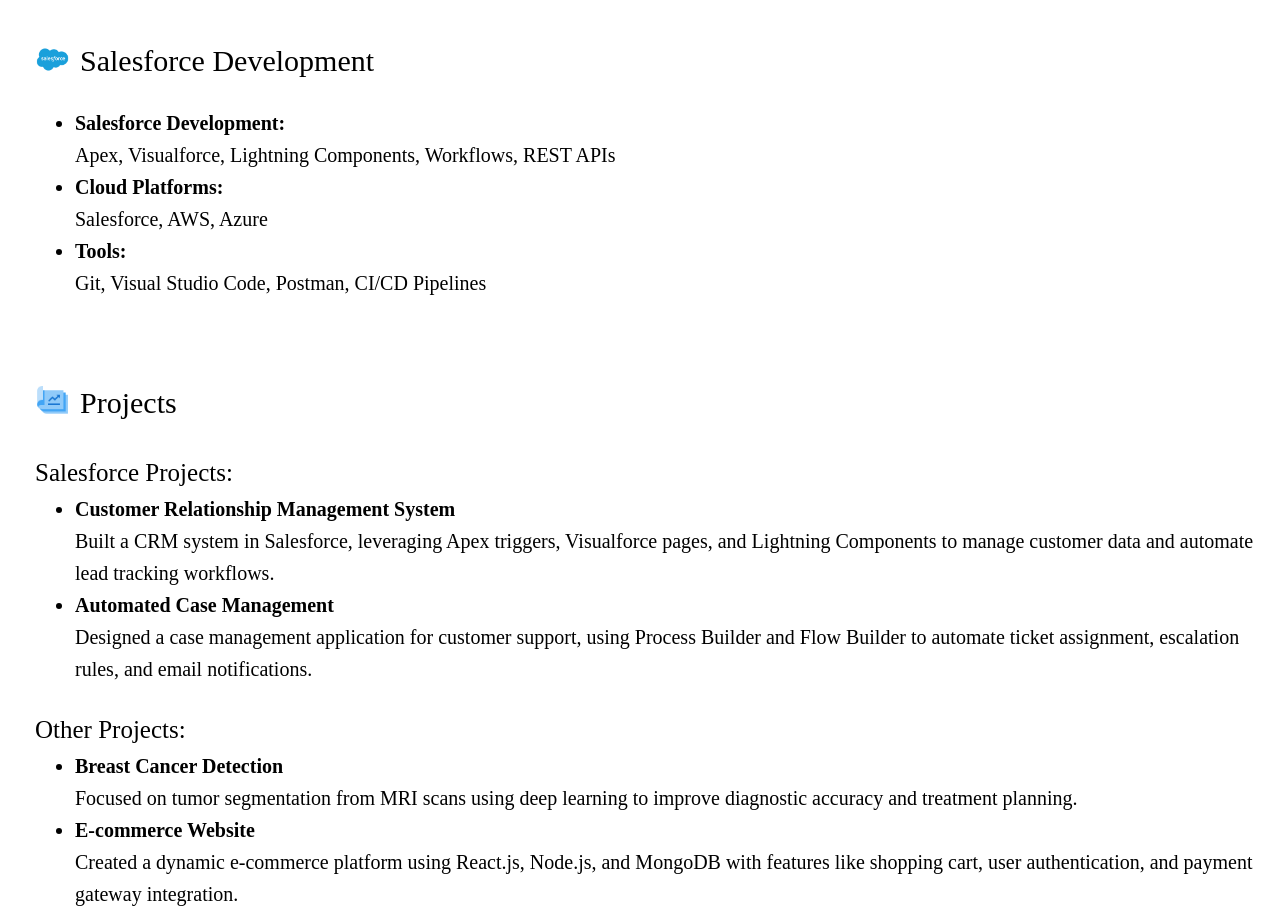
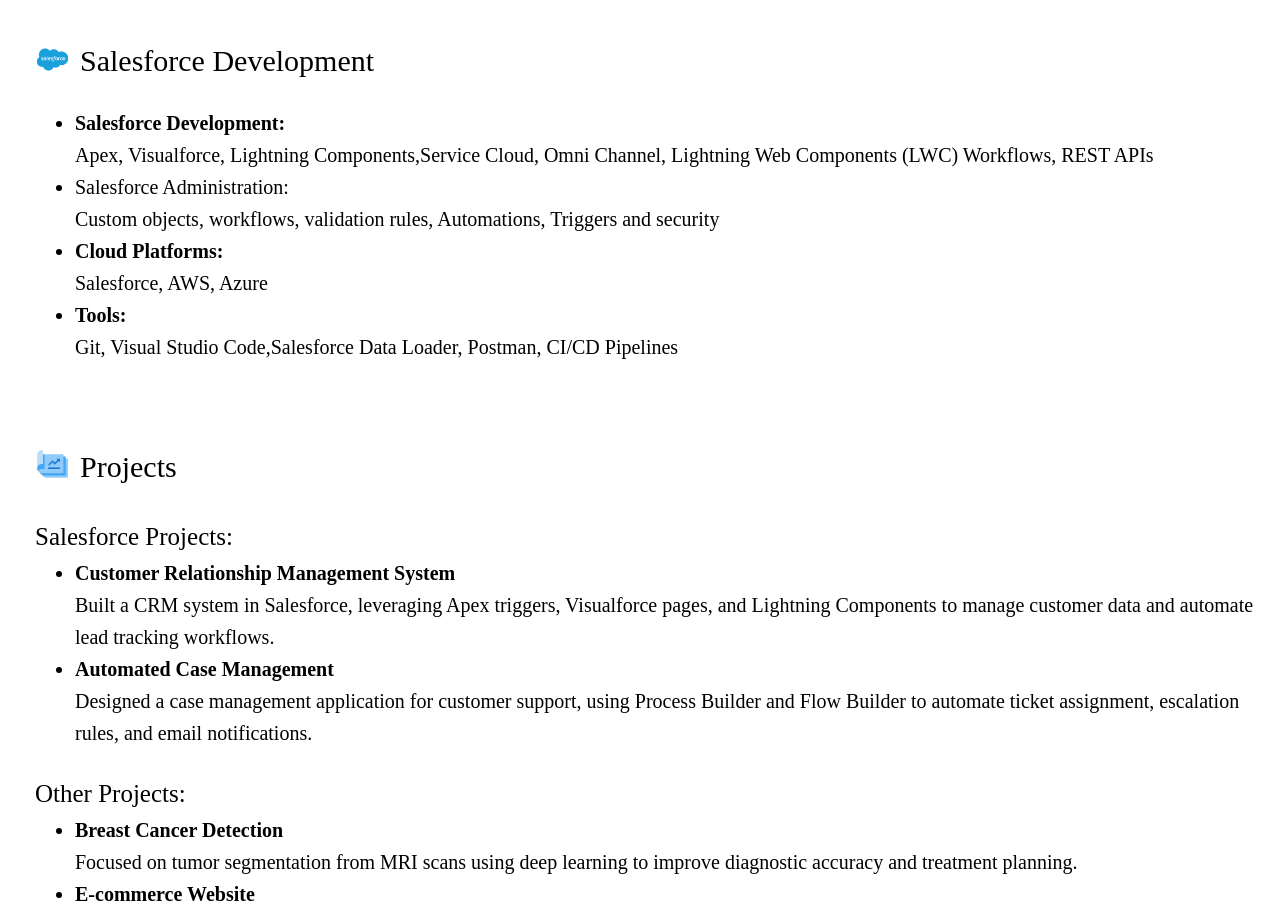
Before and after one commit to V-Sravya/Sravya-Virigineni, a plain HTML site: page index.html in a window 1280 px wide. Shown: the part 1677-2584 px from the top of the page. Drawn offline with Linux system fonts and the light colour scheme.

Commit message:
Update index.html

```diff
--- a/index.html
+++ b/index.html
@@ -58,9 +58,10 @@
 
   <h4><img src="./images/salesforce.png" alt="Salesforce Icon" class="header-icon">Salesforce Development</h4>
   <ul>
-    <li><strong>Salesforce Development:</strong><br> Apex, Visualforce, Lightning Components, Workflows, REST APIs</li>
+    <li><strong>Salesforce Development:</strong><br> Apex, Visualforce, Lightning Components,Service Cloud, Omni Channel, Lightning Web Components (LWC) Workflows, REST APIs</li>
+    <li><strong></strong>Salesforce Administration:</strong><br> Custom objects, workflows, validation rules, Automations, Triggers and security</li>
     <li><strong>Cloud Platforms:</strong><br> Salesforce, AWS, Azure</li>
-    <li><strong>Tools:</strong><br> Git, Visual Studio Code, Postman, CI/CD Pipelines</li>
+    <li><strong>Tools:</strong><br> Git, Visual Studio Code,Salesforce Data Loader, Postman, CI/CD Pipelines</li>
   </ul>
 </section>
 
```
